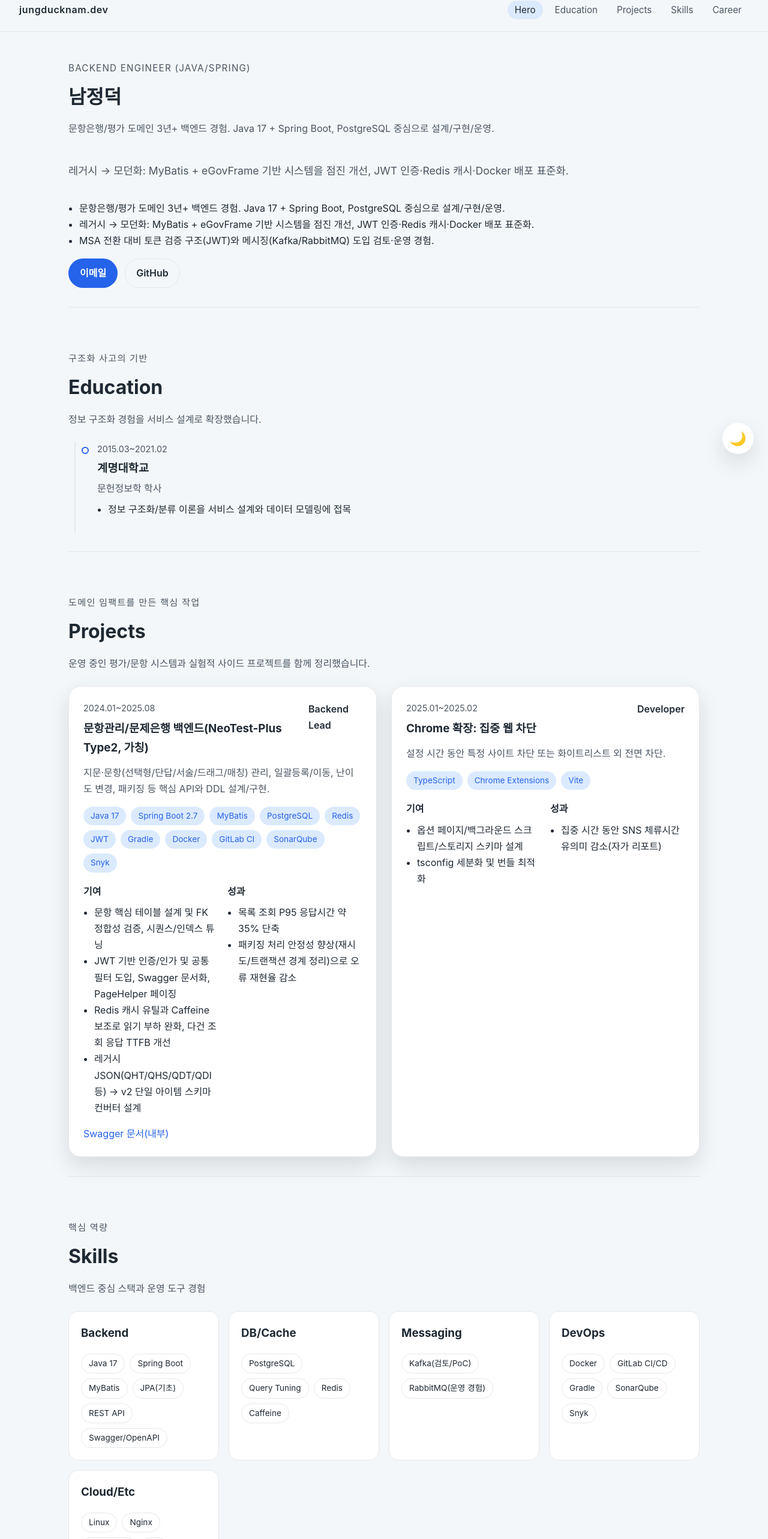
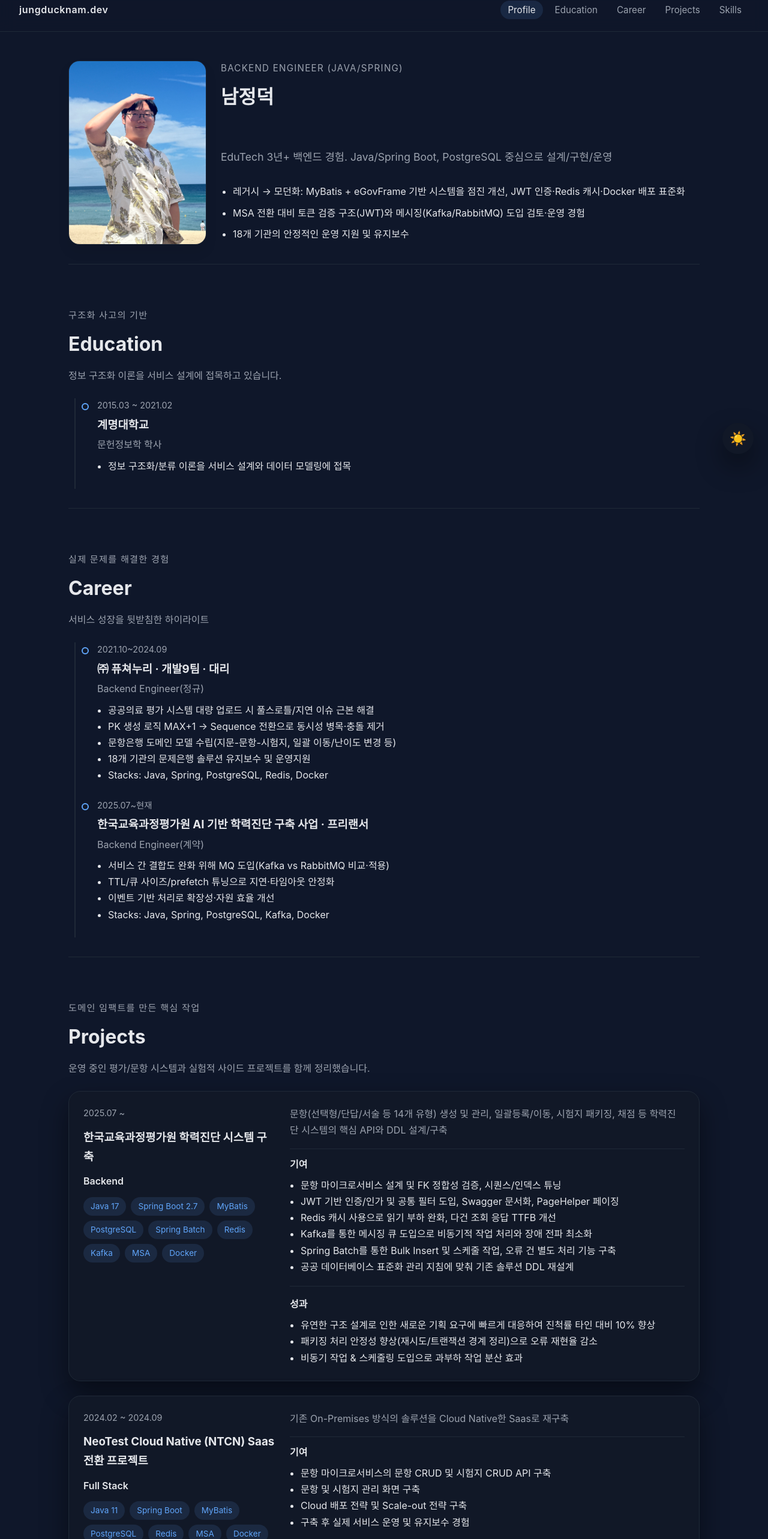
Before and after one commit to jungducknam/jungducknam.github.io, a React (Vite) app: page / in a window 1280 px wide. Shown: the part 19-2585 px from the top of the page at 60% size. Built offline with nearby package versions, Linux system fonts and the light colour scheme.

Commit message:
feat 컨텐츠 추가

```diff
--- a/src/App.css
+++ b/src/App.css
@@ -141,10 +141,42 @@ body.dark .anchor-nav {
   margin-top: 12px;
 }
 
+
+
 .hero {
   display: flex;
   flex-direction: column;
+  gap: 24px;
+  align-items: center;
+}
+
+.hero__content {
+  display: flex;
+  flex-direction: column;
   gap: 16px;
+  width: 100%;
+}
+
+.hero__details {
+  display: flex;
+  flex-direction: column;
+  gap: 12px;
+}
+
+.hero__media {
+  display: flex;
+  justify-content: center;
+  width: 100%;
+}
+
+.hero__photo {
+  width: 100%;
+  max-width: 230px;
+  aspect-ratio: 3 / 4;
+  object-fit: cover;
+  border-radius: 18px;
+  border: 1px solid color-mix(in srgb, var(--border-color) 80%, transparent);
+  box-shadow: 0 12px 20px rgba(0, 0, 0, 0.08);
 }
 
 .hero__lead {
@@ -154,7 +186,11 @@ body.dark .anchor-nav {
 
 .hero__summary {
   margin: 0;
-  padding-left: 18px;
+  padding-left: 20px;
+  display: flex;
+  flex-direction: column;
+  gap: 8px;
+  list-style: disc;
 }
 
 .hero__cta {
@@ -182,12 +218,16 @@ body.dark .anchor-nav {
 }
 
 .projects-grid {
-  display: grid;
-  grid-template-columns: repeat(auto-fit, minmax(320px, 1fr));
+  display: flex;
+  flex-direction: column;
   gap: 24px;
 }
 
 .project-card {
+  display: flex;
+  flex-direction: column;
+  gap: 24px;
+  width: 100%;
   background: var(--surface-color);
   border: 1px solid var(--border-color);
   border-radius: 20px;
@@ -200,17 +240,24 @@ body.dark .anchor-nav {
   transform: translateY(-4px);
 }
 
-.project-card__header {
+.project-card__meta {
+  flex: 0 0 auto;
+  max-width: 320px;
   display: flex;
-  align-items: flex-start;
-  justify-content: space-between;
+  flex-direction: column;
   gap: 12px;
+}
+
+.project-card__content {
+  flex: 1 1 auto;
+  display: flex;
+  flex-direction: column;
 }
 
 .project-card__period {
   font-size: 0.9rem;
   color: var(--muted-text-color);
-  margin: 0 0 6px;
+  margin: 0;
 }
 
 .project-card__name {
@@ -219,10 +266,11 @@ body.dark .anchor-nav {
 
 .project-card__role {
   font-weight: 600;
+  margin: 0;
 }
 
 .project-card__summary {
-  margin: 12px 0 16px;
+  margin: 0 0 16px;
   color: var(--muted-text-color);
 }
 
@@ -230,7 +278,7 @@ body.dark .anchor-nav {
   display: flex;
   flex-wrap: wrap;
   gap: 8px;
-  margin-bottom: 18px;
+  margin-bottom: 8px;
 }
 
 .chip {
@@ -249,9 +297,11 @@ body.dark .anchor-nav {
 }
 
 .project-card__details {
-  display: grid;
-  grid-template-columns: repeat(auto-fit, minmax(220px, 1fr));
-  gap: 16px;
+  display: flex;
+  flex-direction: column;
+  gap: 18px;
+  padding-top: 12px;
+  border-top: 1px solid var(--border-color);
 }
 
 .project-card__details h4 {
@@ -263,10 +313,31 @@ body.dark .anchor-nav {
   padding-left: 18px;
 }
 
+.project-card__section {
+  flex: 1;
+  padding: 8px 0 0;
+}
+
+.project-card__section--primary {
+  flex: 1.3;
+  padding-top: 0;
+}
+
+.project-card__section + .project-card__section {
+  border-top: 1px solid var(--border-color);
+  padding-top: 16px;
+}
+
 .project-card__links {
-  margin-top: 16px;
+  margin-top: auto;
   display: flex;
+  flex-wrap: wrap;
   gap: 12px;
+}
+
+.project-card__links a {
+  color: var(--accent-color);
+  font-weight: 600;
 }
 
 .skills-grid {
@@ -402,15 +473,38 @@ body.dark .anchor-nav {
     justify-content: center;
   }
 
-  .projects-grid {
-    grid-template-columns: 1fr;
-  }
-
-  .project-card__details {
-    grid-template-columns: 1fr;
+  .project-card__meta {
+    max-width: none;
   }
 
   .contact-list li {
     flex-direction: column;
   }
+
+  .hero__photo {
+    max-width: 180px;
+  }
 }
+
+@media (min-width: 960px) {
+  .project-card {
+    flex-direction: row;
+    align-items: stretch;
+  }
+}
+
+@media (min-width: 640px) {
+  .hero {
+    flex-direction: row;
+    align-items: stretch;
+  }
+
+  .hero__media {
+    justify-content: flex-start;
+    max-width: 230px;
+  }
+
+  .hero__content {
+    flex: 1;
+  }
+}
--- a/src/App.tsx
+++ b/src/App.tsx
@@ -8,7 +8,7 @@ import { profile } from './assets/data/profile'
 import './App.css'
 
 function App() {
-  const [theme, setTheme] = useState(() => localStorage.getItem('theme') || 'light')
+  const [theme, setTheme] = useState(() => localStorage.getItem('theme') || 'dark')
 
   useEffect(() => {
     document.body.classList.remove('light', 'dark')
@@ -19,6 +19,11 @@ function App() {
   const toggleTheme = () => {
     setTheme((prev) => (prev === 'light' ? 'dark' : 'light'))
   }
+
+  const [heroIntro, ...heroDetails] = profile.hero.summary
+  const heroSummaryLines = heroDetails.length > 0 ? heroDetails : profile.hero.summary
+  const heroLead = heroSummaryLines[0] || heroIntro
+  const heroBulletLines = heroSummaryLines.length > 1 ? heroSummaryLines.slice(1) : []
 
   const educationItems = profile.education.map((edu) => ({
     period: edu.period,
@@ -38,33 +43,41 @@ function App() {
     <div className="app-shell">
       <Nav />
       <main className="portfolio-container" role="main">
-        <Section id="hero" title={profile.hero.name} subtitle={profile.hero.title} intro={profile.hero.summary[0]}>
-          <div className="hero">
-            <p className="hero__lead">{profile.hero.summary[1]}</p>
-            <ul className="hero__summary">
-              {profile.hero.summary.map((line) => (
-                <li key={line}>{line}</li>
-              ))}
-            </ul>
-            {profile.contact && (
-              <div className="hero__cta">
-                {profile.contact.email && (
-                  <a href={`mailto:${profile.contact.email}`} className="button" aria-label="이메일로 연락하기">
-                    이메일
-                  </a>
-                )}
-                {profile.contact.github && (
-                  <a href={profile.contact.github} target="_blank" rel="noreferrer noopener" className="button button--ghost">
-                    GitHub
-                  </a>
-                )}
+        <Section
+          id="profile"
+          title={profile.hero.name}
+          subtitle={profile.hero.title}
+          intro={heroIntro}
+          renderLayout={({ header, body }) => (
+            <div className="hero">
+              <div className="hero__media">
+                <img src="/jdnam4.jpg" alt="남정덕 프로필 사진" className="hero__photo" loading="lazy" />
               </div>
+              <div className="hero__content">
+                {header}
+                {body}
+              </div>
+            </div>
+          )}
+        >
+          <div className="hero__details">
+            {heroLead && <p className="hero__lead">{heroLead}</p>}
+            {heroBulletLines.length > 0 && (
+              <ul className="hero__summary">
+                {heroBulletLines.map((line) => (
+                  <li key={line}>{line}</li>
+                ))}
+              </ul>
             )}
           </div>
         </Section>
 
-        <Section id="education" title="Education" subtitle="구조화 사고의 기반" intro="정보 구조화 경험을 서비스 설계로 확장했습니다.">
+        <Section id="education" title="Education" subtitle="구조화 사고의 기반" intro="정보 구조화 이론을 서비스 설계에 접목하고 있습니다.">
           <Timeline items={educationItems} variant="education" />
+        </Section>
+
+        <Section id="career" title="Career" subtitle="실제 문제를 해결한 경험" intro="서비스 성장을 뒷받침한 하이라이트">
+          <Timeline items={careerItems} variant="career" />
         </Section>
 
         <Section id="projects" title="Projects" subtitle="도메인 임팩트를 만든 핵심 작업" intro="운영 중인 평가/문항 시스템과 실험적 사이드 프로젝트를 함께 정리했습니다.">
@@ -77,10 +90,6 @@ function App() {
 
         <Section id="skills" title="Skills" subtitle="핵심 역량" intro="백엔드 중심 스택과 운영 도구 경험">
           <SkillsGrid categories={profile.skills} />
-        </Section>
-
-        <Section id="career" title="Career" subtitle="실제 문제를 해결한 팀 경험" intro="서비스 성장을 뒷받침한 하이라이트">
-          <Timeline items={careerItems} variant="career" />
         </Section>
 
         {profile.contact && (
--- a/src/assets/data/profile.ts
+++ b/src/assets/data/profile.ts
@@ -47,77 +47,24 @@ export const profile: ProfileData = {
     name: '남정덕',
     title: 'Backend Engineer (Java/Spring)',
     summary: [
-      '문항은행/평가 도메인 3년+ 백엔드 경험. Java 17 + Spring Boot, PostgreSQL 중심으로 설계/구현/운영.',
-      '레거시 → 모던화: MyBatis + eGovFrame 기반 시스템을 점진 개선, JWT 인증·Redis 캐시·Docker 배포 표준화.',
-      'MSA 전환 대비 토큰 검증 구조(JWT)와 메시징(Kafka/RabbitMQ) 도입 검토·운영 경험.',
+      '',
+      'EduTech 3년+ 백엔드 경험. Java/Spring Boot, PostgreSQL 중심으로 설계/구현/운영',
+      '레거시 → 모던화: MyBatis + eGovFrame 기반 시스템을 점진 개선, JWT 인증·Redis 캐시·Docker 배포 표준화',
+      'MSA 전환 대비 토큰 검증 구조(JWT)와 메시징(Kafka/RabbitMQ) 도입 검토·운영 경험',
+      '18개 기관의 안정적인 운영 지원 및 유지보수',
     ],
   },
   education: [
     {
       school: '계명대학교',
       major: '문헌정보학 학사',
-      period: '2015.03~2021.02',
+      period: '2015.03 ~ 2021.02',
       note: '정보 구조화/분류 이론을 서비스 설계와 데이터 모델링에 접목',
     },
   ],
-  projects: [
-    {
-      name: '문항관리/문제은행 백엔드(NeoTest-Plus Type2, 가칭)',
-      role: 'Backend Lead',
-      period: '2024.01~2025.08',
-      tech: [
-        'Java 17',
-        'Spring Boot 2.7',
-        'MyBatis',
-        'PostgreSQL',
-        'Redis',
-        'JWT',
-        'Gradle',
-        'Docker',
-        'GitLab CI',
-        'SonarQube',
-        'Snyk',
-      ],
-      summary:
-        '지문·문항(선택형/단답/서술/드래그/매칭) 관리, 일괄등록/이동, 난이도 변경, 패키징 등 핵심 API와 DDL 설계/구현.',
-      contributions: [
-        '문항 핵심 테이블 설계 및 FK 정합성 검증, 시퀀스/인덱스 튜닝',
-        'JWT 기반 인증/인가 및 공통 필터 도입, Swagger 문서화, PageHelper 페이징',
-        'Redis 캐시 유틸과 Caffeine 보조로 읽기 부하 완화, 다건 조회 응답 TTFB 개선',
-        '레거시 JSON(QHT/QHS/QDT/QDI 등) → v2 단일 아이템 스키마 컨버터 설계',
-      ],
-      outcomes: [
-        '목록 조회 P95 응답시간 약 35% 단축',
-        '패키징 처리 안정성 향상(재시도/트랜잭션 경계 정리)으로 오류 재현율 감소',
-      ],
-      links: [{ title: 'Swagger 문서(내부)', url: '#' }],
-    },
-    {
-      name: 'Chrome 확장: 집중 웹 차단',
-      role: 'Developer',
-      period: '2025.01~2025.02',
-      tech: ['TypeScript', 'Chrome Extensions', 'Vite'],
-      summary: '설정 시간 동안 특정 사이트 차단 또는 화이트리스트 외 전면 차단.',
-      contributions: [
-        '옵션 페이지/백그라운드 스크립트/스토리지 스키마 설계',
-        'tsconfig 세분화 및 번들 최적화',
-      ],
-      outcomes: ['집중 시간 동안 SNS 체류시간 유의미 감소(자가 리포트)'],
-    },
-  ],
-  skills: [
-    {
-      category: 'Backend',
-      items: ['Java 17', 'Spring Boot', 'MyBatis', 'JPA(기초)', 'REST API', 'Swagger/OpenAPI'],
-    },
-    { category: 'DB/Cache', items: ['PostgreSQL', 'Query Tuning', 'Redis', 'Caffeine'] },
-    { category: 'Messaging', items: ['Kafka(검토/PoC)', 'RabbitMQ(운영 경험)'] },
-    { category: 'DevOps', items: ['Docker', 'GitLab CI/CD', 'Gradle', 'SonarQube', 'Snyk'] },
-    { category: 'Cloud/Etc', items: ['Linux', 'Nginx', 'AWS(기초)', 'Git', 'Jira/Slack'] },
-  ],
   career: [
     {
-      company: '㈜ 퓨쳐누리 · 개발9팀',
+      company: '㈜ 퓨쳐누리 · 개발9팀 · 대리',
       teamRole: 'Backend Engineer(정규)',
       period: '2021.10~2024.09',
       stacks: ['Java', 'Spring', 'PostgreSQL', 'Redis', 'Docker'],
@@ -125,13 +72,14 @@ export const profile: ProfileData = {
         '공공의료 평가 시스템 대량 업로드 시 풀스로틀/지연 이슈 근본 해결',
         'PK 생성 로직 MAX+1 → Sequence 전환으로 동시성 병목·충돌 제거',
         '문항은행 도메인 모델 수립(지문-문항-시험지, 일괄 이동/난이도 변경 등)',
+        '18개 기관의 문제은행 솔루션 유지보수 및 운영지원',
       ],
     },
     {
-      company: '한국교육과정평가원 AI 기반 학력진단(프리랜서)',
+      company: '한국교육과정평가원 AI 기반 학력진단 구축 사업 · 프리랜서',
       teamRole: 'Backend Engineer(계약)',
       period: '2025.07~현재',
-      stacks: ['Java', 'Spring', 'PostgreSQL', 'RabbitMQ/Kafka', 'Docker'],
+      stacks: ['Java', 'Spring', 'PostgreSQL', 'Kafka', 'Docker'],
       highlights: [
         '서비스 간 결합도 완화 위해 MQ 도입(Kafka vs RabbitMQ 비교·적용)',
         'TTL/큐 사이즈/prefetch 튜닝으로 지연·타임아웃 안정화',
@@ -139,9 +87,95 @@ export const profile: ProfileData = {
       ],
     },
   ],
+  projects: [
+    {
+      name: '한국교육과정평가원 학력진단 시스템 구축',
+      role: 'Backend',
+      period: '2025.07 ~ ',
+      tech: [
+        'Java 17',
+        'Spring Boot 2.7',
+        'MyBatis',
+        'PostgreSQL',
+        'Spring Batch',
+        'Redis',
+        'Kafka',
+        'MSA',
+        'Docker',
+      ],
+      summary:
+        '문항(선택형/단답/서술 등 14개 유형) 생성 및 관리, 일괄등록/이동, 시험지 패키징, 채점 등 학력진단 시스템의 핵심 API와 DDL 설계/구축',
+      contributions: [
+        '문항 마이크로서비스 설계 및 FK 정합성 검증, 시퀀스/인덱스 튜닝',
+        'JWT 기반 인증/인가 및 공통 필터 도입, Swagger 문서화, PageHelper 페이징',
+        'Redis 캐시 사용으로 읽기 부하 완화, 다건 조회 응답 TTFB 개선',
+        'Kafka를 통한 메시징 큐 도입으로 비동기적 작업 처리와 장애 전파 최소화',
+        'Spring Batch를 통한 Bulk Insert 및 스케줄 작업, 오류 건 별도 처리 기능 구축',
+        '공공 데이터베이스 표준화 관리 지침에 맞춰 기존 솔루션 DDL 재설계',
+      ],
+      outcomes: [
+        '유연한 구조 설계로 인한 새로운 기획 요구에 빠르게 대응하여 진척률 타인 대비 10% 향상',
+        '패키징 처리 안정성 향상(재시도/트랜잭션 경계 정리)으로 오류 재현율 감소',
+        '비동기 작업 & 스케줄링 도입으로 과부하 작업 분산 효과'
+      ],
+    },
+    {
+      name: 'NeoTest Cloud Native (NTCN) Saas 전환 프로젝트',
+      role: 'Full Stack',
+      period: '2024.02 ~ 2024.09',
+      tech: [
+        'Java 11',
+        'Spring Boot',
+        'MyBatis',
+        'PostgreSQL',
+        'Redis',
+        'MSA',
+        'Docker',
+        'k8s',
+        'JavaScript',
+        'JSP',
+        'JQuery',
+      ],
+      summary:
+        '기존 On-Premises 방식의 솔루션을 Cloud Native한 Saas로 재구축',
+      contributions: [
+        '문항 마이크로서비스의 문항 CRUD 및 시험지 CRUD API 구축',
+        '문항 및 시험지 관리 화면 구축',
+        'Cloud 배포 전략 및 Scale-out 전략 구축',
+        '구축 후 실제 서비스 운영 및 유지보수 경험',
+      ],
+      outcomes: [
+        '목록 조회 P95 응답시간 약 35% 단축',
+        '패키징 처리 안정성 향상(재시도/트랜잭션 경계 정리)으로 오류 재현율 감소',
+      ],
+    },
+    {
+      name: 'Chrome 확장 앱 : 뽀모도로 타이머',
+      role: 'Full Stack',
+      period: '2025.01~2025.02',
+      tech: ['TypeScript', 'Chrome Extensions', 'Vite'],
+      summary: '설정 시간 동안 특정 사이트 차단 또는 화이트리스트 외 전면 차단',
+      contributions: [
+        '옵션 페이지, 백그라운드 스크립트 및 스토리지 스키마 설계',
+        'tsconfig 세분화 및 번들 최적화',
+      ],
+      outcomes: ['집중 시간 동안 SNS 체류시간 감소'],
+      links: [{ title: 'Keep Your Focus (link)', url: 'https://chromewebstore.google.com/detail/keep-your-focus/oijcceoleoibbniknolbkhcocggnckgp' }],
+    },
+  ],
+  skills: [
+    {
+      category: 'Backend',
+      items: ['Java 17', 'Spring Boot', 'MyBatis', 'JPA', 'REST API', 'Swagger/OpenAPI'],
+    },
+    { category: 'DB/Cache', items: ['PostgreSQL', 'Query Tuning', 'Redis', 'Spring Batch'] },
+    { category: 'Messaging', items: ['Kafka(검토/운용 경험)', 'RabbitMQ'] },
+    { category: 'DevOps', items: ['Docker', 'GitLab CI/CD', 'Gradle', 'SonarQube', 'Snyk'] },
+    { category: 'Cloud/Etc', items: ['OCI', 'Naver Cloud', 'AWS', 'Linux', 'Git', 'Jira/Slack'] },
+  ],
   contact: {
     email: 'jdnam1996@gmail.com',
     github: 'https://github.com/jungducknam',
-    blog: 'https://jungducknam.github.io',
+    blog: 'https://clsrn4561.tistory.com',
   },
 }
--- a/src/components/Nav.tsx
+++ b/src/components/Nav.tsx
@@ -1,11 +1,11 @@
 import { useEffect, useState } from 'react'
 
 const navItems = [
-  { id: 'hero', label: 'Hero' },
+  { id: 'profile', label: 'Profile' },
   { id: 'education', label: 'Education' },
+  { id: 'career', label: 'Career' },
   { id: 'projects', label: 'Projects' },
   { id: 'skills', label: 'Skills' },
-  { id: 'career', label: 'Career' },
 ]
 
 const Nav = () => {
--- a/src/components/ProjectCard.tsx
+++ b/src/components/ProjectCard.tsx
@@ -12,15 +12,10 @@ interface ProjectCardProps {
 const ProjectCard = ({ name, role, period, tech, summary, contributions, outcomes, links }: ProjectCardProps) => {
   return (
     <article className="project-card">
-      <header className="project-card__header">
-        <div>
+      <div className="project-card__meta">
         <p className="project-card__period">{period}</p>
         <h3 className="project-card__name">{name}</h3>
-        </div>
-        <div className="project-card__role">{role}</div>
-      </header>
-      <p className="project-card__summary">{summary}</p>
-
+        <p className="project-card__role">{role}</p>
         <div className="project-card__tech" aria-label="사용 기술">
           {tech.map((stack) => (
             <span key={stack} className="chip">
@@ -28,26 +23,6 @@ const ProjectCard = ({ name, role, period, tech, summary, contributions, outcome
             </span>
           ))}
         </div>
-
-      <div className="project-card__details">
-        <section>
-          <h4>기여</h4>
-          <ul>
-            {contributions.map((item) => (
-              <li key={`${name}-contrib-${item}`}>{item}</li>
-            ))}
-          </ul>
-        </section>
-        <section>
-          <h4>성과</h4>
-          <ul>
-            {outcomes.map((item) => (
-              <li key={`${name}-outcome-${item}`}>{item}</li>
-            ))}
-          </ul>
-        </section>
-      </div>
-
         {links && links.length > 0 && (
           <div className="project-card__links">
             {links.map((link) => (
@@ -57,6 +32,29 @@ const ProjectCard = ({ name, role, period, tech, summary, contributions, outcome
             ))}
           </div>
         )}
+      </div>
+
+      <div className="project-card__content">
+        <p className="project-card__summary">{summary}</p>
+        <div className="project-card__details">
+          <section className="project-card__section project-card__section--primary">
+            <h4>기여</h4>
+            <ul>
+              {contributions.map((item) => (
+                <li key={`${name}-contrib-${item}`}>{item}</li>
+              ))}
+            </ul>
+          </section>
+          <section className="project-card__section">
+            <h4>성과</h4>
+            <ul>
+              {outcomes.map((item) => (
+                <li key={`${name}-outcome-${item}`}>{item}</li>
+              ))}
+            </ul>
+          </section>
+        </div>
+      </div>
     </article>
   )
 }
--- a/src/components/Section.tsx
+++ b/src/components/Section.tsx
@@ -7,14 +7,14 @@ interface SectionProps {
   subtitle?: string
   intro?: string
   children: ReactNode
+  renderLayout?: (content: { header: ReactNode | null; body: ReactNode }) => ReactNode
 }
 
-const Section = ({ id, title, subtitle, intro, children }: SectionProps) => {
+const Section = ({ id, title, subtitle, intro, children, renderLayout }: SectionProps) => {
   const sectionRef = useRef<HTMLElement | null>(null)
   useGsapFadeUp(sectionRef)
 
-  return (
-    <section id={id} ref={sectionRef} className="section" aria-labelledby={`${id}-title`}>
+  const header = (
     <header className="section__header">
       {subtitle && (
         <p className="section__subtitle" aria-label="섹션 부제">
@@ -26,7 +26,18 @@ const Section = ({ id, title, subtitle, intro, children }: SectionProps) => {
       </h2>
       {intro && <p className="section__intro">{intro}</p>}
     </header>
-      <div className="section__body">{children}</div>
+  )
+
+  const body = <div className="section__body">{children}</div>
+
+  return (
+    <section id={id} ref={sectionRef} className="section" aria-labelledby={`${id}-title`}>
+      {renderLayout ? renderLayout({ header, body }) : (
+        <>
+          {header}
+          {body}
+        </>
+      )}
     </section>
   )
 }
```
Also changed, not shown: public/jdnam.jpg (added), public/jdnam4.jpg (added), 3 other files (tests, documents, lock files or other folders). Lines whose indentation alone changed are shown as unchanged.
